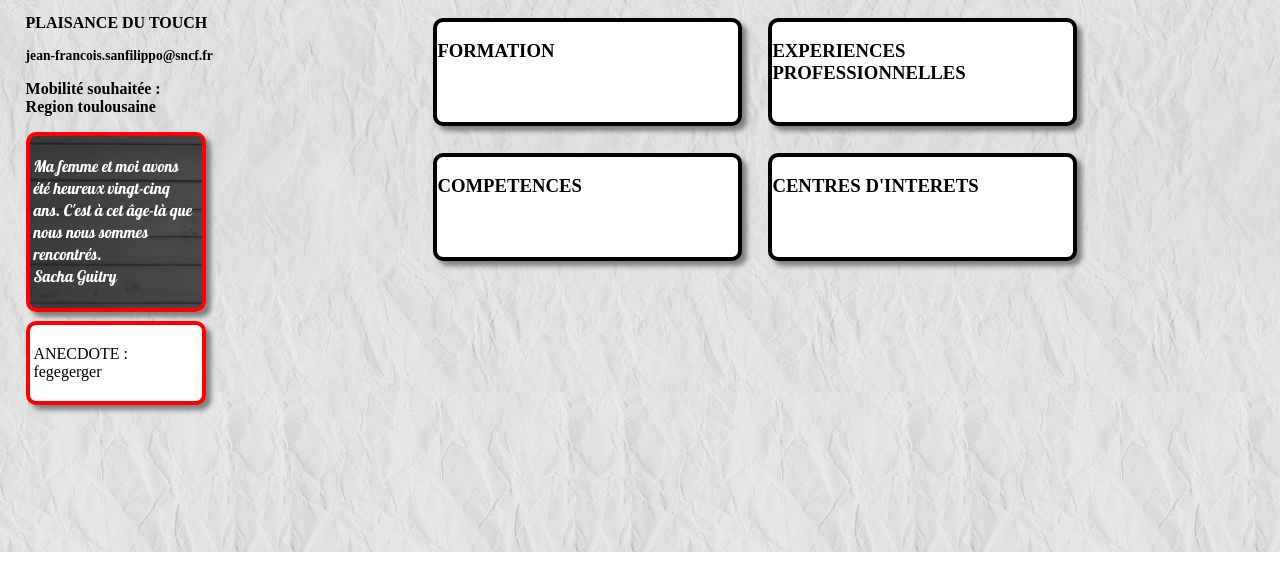
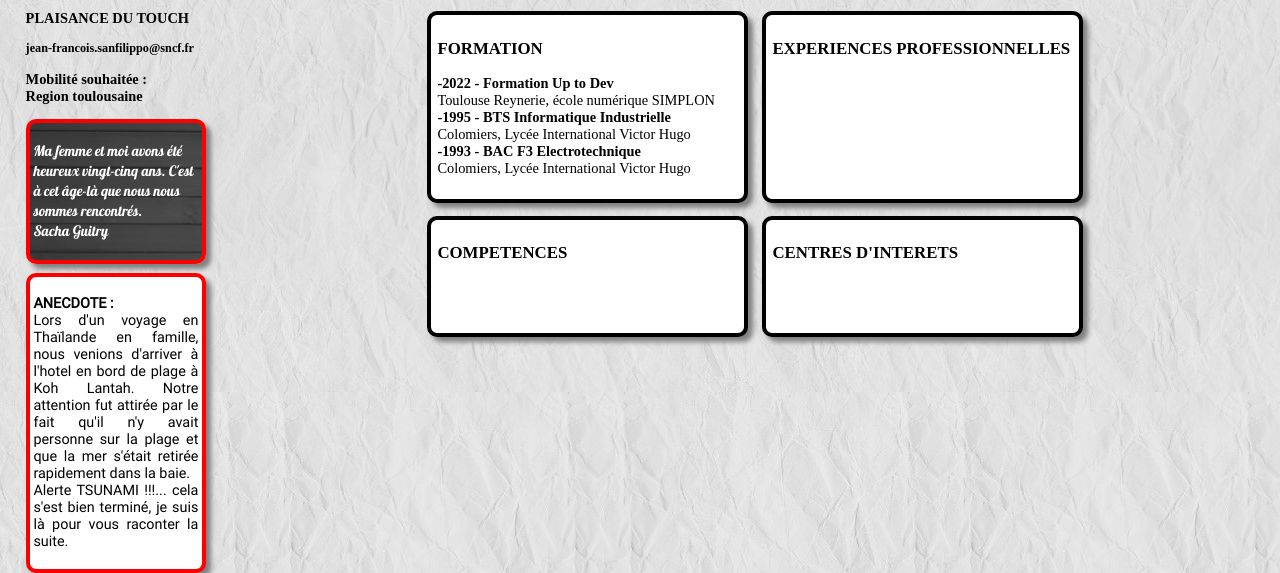
Before and after one commit to SANFILIPPOJF/CV, a plain HTML site: page index.html in a window 1280 px wide. Shown: the part 248-821 px from the top of the page. Before the commit the page ends 800 px from the top, so only its background shows below. Drawn offline with Linux system fonts and the light colour scheme; a web font is replaced by a local one.

Commit message:
anecdote + formation

```diff
--- a/index.html
+++ b/index.html
@@ -19,10 +19,25 @@
         </section>
 <!--Détails en 4 parties-->
         <ul id="articles">
-                <li><h3>FORMATION</h3></li>
-                <li><h3>EXPERIENCES PROFESSIONNELLES</h3></li>
-                <li><h3>COMPETENCES</h3></li>
-                <li><h3>CENTRES D'INTERETS</h3></li>
+                <li><h3>FORMATION</h3>
+                    <P>
+                        <strong>-2022 - Formation Up to Dev</strong><br>
+                        Toulouse Reynerie, école numérique SIMPLON<br>
+                        <strong>-1995 - BTS Informatique Industrielle</strong><br>
+                        Colomiers, Lycée International Victor Hugo<br>
+                        <strong>-1993 - BAC F3 Electrotechnique</strong><br>
+                        Colomiers, Lycée International Victor Hugo
+                    </P>
+                </li>
+                <li><h3>EXPERIENCES PROFESSIONNELLES</h3>
+                    <p></p>
+                </li>
+                <li><h3>COMPETENCES</h3>
+                    <p></p>
+                </li>
+                <li><h3>CENTRES D'INTERETS</h3>
+                    <p></p>
+                </li>
         </section>
 <!--Bandeau lateral (Photo+, Citations, Anecdote)-->
         <nav>
@@ -44,8 +59,10 @@
                 </p>
             </section>
             <Section id="anecdote">
-                <p>ANECDOTE :<br>
-                fegegerger
+                <p><strong>ANECDOTE :</strong><br>
+                    Lors d'un voyage en Thaïlande en famille, nous venions d'arriver à l'hotel en bord de plage à Koh Lantah.
+                    Notre attention fut attirée par le fait qu'il n'y avait personne sur la plage et que la mer s'était retirée rapidement dans la baie.<br>
+                    Alerte TSUNAMI !!!... cela s'est bien terminé, je suis là pour vous raconter la suite.
                 </p>
             </Section>
         </nav>
--- a/style.css
+++ b/style.css
@@ -5,6 +5,10 @@
 @font-face {
     font-family: "Pattaya";
     src: url(Polices/Pattaya-Regular.ttf);
+}
+@font-face {
+    font-family: "Roboto";
+    src: url(Polices/Roboto-Regular.ttf);
 }
 /* Entete */
 .entete{
@@ -43,6 +47,7 @@ nav{
 }
 /* 4 blocs detaillés */
 #articles{
+    font-size: 0.9em;
     list-style-type: none;
     margin-left: 190px;
     display: flex;
@@ -52,12 +57,13 @@ nav{
     flex: 1;
     box-shadow: 5px 5px 5px gray;
     background-color: white;
-    margin: 2%;
+    margin: 1%;
     border: 4px black solid;
     border-radius: 10px;
     border: 4px black solid;
     min-width: 290px;
     min-height: 100px;
+    padding: 1%;
 }
 /* la citation */
 #citation{
@@ -72,6 +78,8 @@ nav{
 }
 /* anecdote */
 #anecdote{
+    font-family: "Roboto", 'Courier New', Courier, monospace;
+    text-align: justify;
     background: white;
     box-shadow: 5px 5px 5px gray;
     margin-top: 5%;
```
Also changed, not shown: Polices/Roboto-Regular.ttf (added).
